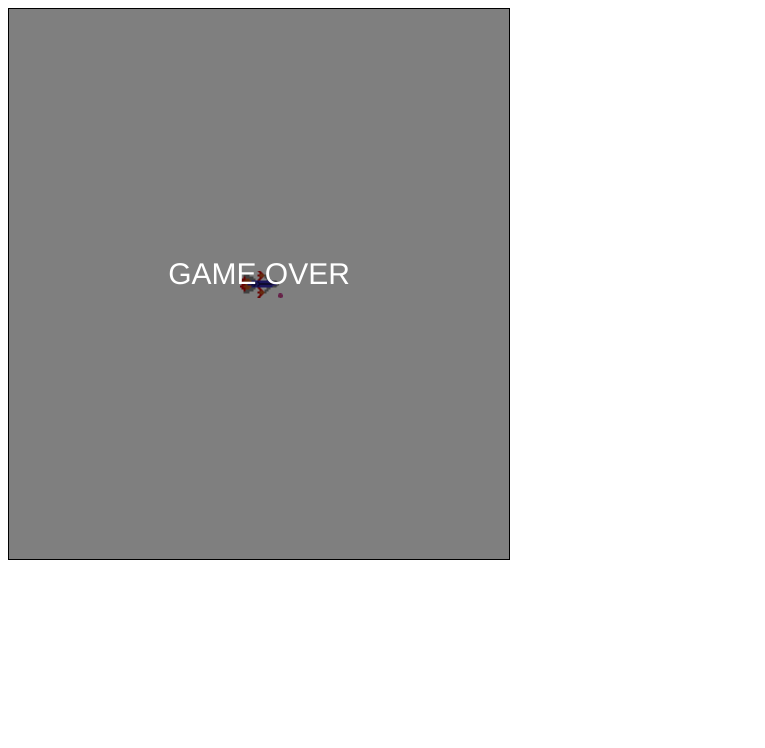
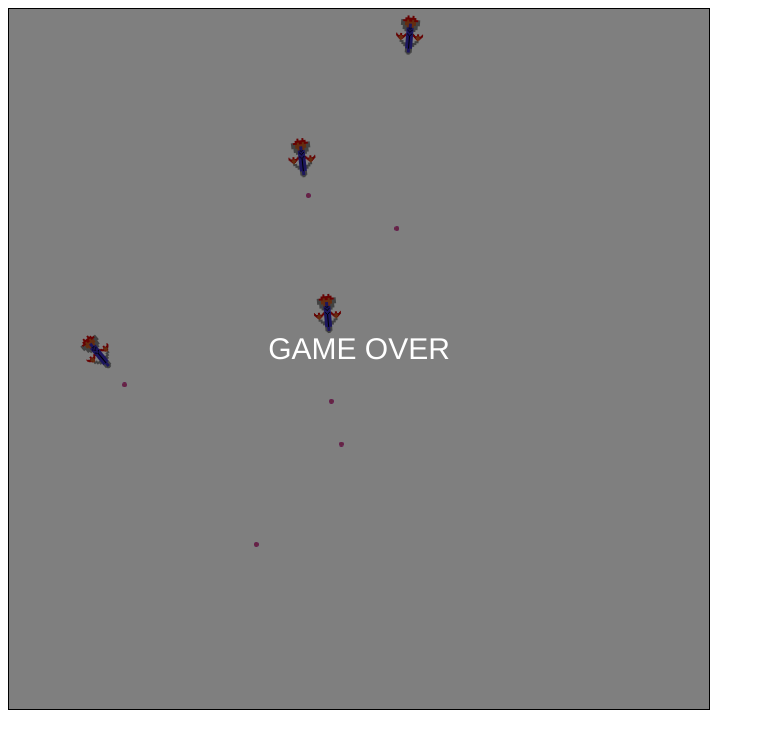
Before and after one commit to mgorzelsky/mgorzelsky.github.io, a website built with Parcel: page index.html in a window 1280 px wide. Shown: the whole page, without its empty margins (0-765 px from the left). Built offline with nearby package versions, Linux system fonts and the light colour scheme.

Commit message:
Now with comments

```diff
--- a/index.html
+++ b/index.html
@@ -19,7 +19,7 @@
     <img id="img_playerShip" src="assets/images/PlayerShip.png" />
     <img id="img_enemyFighter" src="assets/images/EnemyFighter.png" />
 
-    <canvas id="gameScreen" width="500" height="550"></canvas>
+    <canvas id="gameScreen" width="700" height="700"></canvas>
 
     <script type="module" src="src/index.js"></script>
   </body>
--- a/src/enemyfighter.js
+++ b/src/enemyfighter.js
@@ -13,18 +13,18 @@ export default class EnemyFighter {
     }
     this.width = 39;
     this.height = 27;
+
     // This position representes the top left corner of the ship image. It HAS to stay constant (unless ship movement
-    // instead of just rotating is introduced. Then everything needs to be re-worked,)
+    // is introduced; then everything needs to be re-worked,)
     this.position = {
-      x: game.gameWidth / 2 - this.width / 2,
-      y: game.gameHeight / 2 - this.height / 2
-      // x: Math.floor(Math.random() * game.gameWidth),
-      // y: Math.floor(Math.random() * (game.gameHeight / 2))
+      x: Math.random() * (game.gameWidth - 50),
+      y: Math.random() * (game.gameHeight - 150)
     };
     this.center = {
       x: this.position.x + this.width / 2,
       y: this.position.y + this.height / 2
     }
+    // The original 4 corners to to be remembered so that the hitbox rotation is based off of a constant value.
     this.originalRearLeftCorner = {
       x: this.position.x,
       y: this.position.y
@@ -41,7 +41,7 @@ export default class EnemyFighter {
       x: this.position.x + this.width,
       y: this.position.y + this.height
     }
-
+    // The actual corner coordinates of the hitbox.
     this.rearLeftCorner = {
       x: this.originalRearLeftCorner.x,
       y: this.originalRearLeftCorner.y
@@ -59,50 +59,52 @@ export default class EnemyFighter {
       y: this.originalFrontRightCorner.y
     }
 
-    this.maxSpeed = 3;
-    this.speed = {
+    this.markedForDeletion = false;
+
+    this.projectileSpeed = 50;
+    this.fireVector = {
       x: 0,
       y: 0
     }
-
-    this.markedForDeletion = false;
-
-    this.projectileSpeed = 70;
-    this.fireVector = {
-      x: 0,
-      y: 70
-    }
-    //find the origin point of the projectile in the default position (facing right), offset to draw from the top right corner
+    //Set the default origin point of the projectile.
     this.projectileOriginPoint = {
-      x: this.position.x + this.width + 3 - 5 / 2,
-      y: this.position.y + this.height / 2 - 5 / 2
+      x: ((this.frontLeftCorner.x + this.frontRightCorner.x) / 2) + this.shipSlope.x,
+      y: ((this.frontLeftCorner.y + this.frontRightCorner.y) / 2) + this.shipSlope.y
     };
 
-    this.fireRate = 50;
-    this.count = 1;
+    // fireRate is the number the count has to get to before the ship fires. All ships fire at different times by
+    // randomizing the starting number of the count.
+    this.fireRate = 70;
+    this.count = Math.floor(Math.random() * this.fireRate);
   }
 
+  // First find the vector (slope of a line) from the projectile origin and normalize it with the magnitude (line c in a triangle).
+  // Also calculate the angle of rotation the ship needs to undergo to track the player
   TrackPlayer() {
-    this.fireVector.x = this.game.ship.center.x - this.projectileOriginPoint.x; // a
-    this.fireVector.y = this.game.ship.center.y - this.projectileOriginPoint.y; // b
+    this.fireVector.x = this.game.ship.center.x - this.projectileOriginPoint.x; // x
+    this.fireVector.y = this.game.ship.center.y - this.projectileOriginPoint.y; // y
 
     let magnitude = Math.sqrt(Math.pow(this.fireVector.x, 2) + Math.pow(this.fireVector.y, 2)); // c
-
-    // angle B
-    //Calculate angle from enemy fighter to player in radians
-    this.angle = this.CalculateOrientation();
 
     //Normalized values so that projectiles move the same speed regardless of distance to the target.
     this.fireVector.x = (this.fireVector.x / magnitude) * this.projectileSpeed;
     this.fireVector.y = (this.fireVector.y / magnitude) * this.projectileSpeed;
+
+    // angle XCY
+    //Calculate angle from enemy fighter to player in radians
+    this.angle = this.CalculateOrientation();
   }
 
+  // recalculate the slope from the center of the ship, then use the length of all 3 sides to find the
+  // angle. Save the normalized slope to use it to find the location of the projectile origin point later.
   CalculateOrientation() {
-    let sideX = this.game.ship.center.x - this.center.x; // a
-    let sideY = this.game.ship.center.y - this.center.y; // b
+    let sideX = this.game.ship.center.x - this.center.x; // x
+    let sideY = this.game.ship.center.y - this.center.y; // y
     let sideC = Math.sqrt(Math.pow(sideX, 2) + Math.pow(sideY, 2)); // c
     this.shipSlope.x = sideX / sideC;
     this.shipSlope.y = sideY / sideC;
+
+    // THIS CHECK ENSURES NO DIVIDING BY ZERO
     if (sideX === 0 || sideC === 0) {
       return 0;
     }
@@ -123,8 +125,12 @@ export default class EnemyFighter {
   RotateHitbox(x, y) {
     let newX = 0;
     let newY = 0;
+    // Reset the origin to rotate around to the center of the rotating object
     let tempX = x - this.center.x;
     let tempY = y - this.center.y;
+
+    // If the player ship is higher on the coordinate plane than the enemy ship the angle needs to be increased by
+    // PI radians (180 degrees) as the math can only account for up to 180degrees on its own.
     if (this.center.y < this.game.ship.center.y) {
       newX = tempX * Math.cos(this.angle) - tempY * Math.sin(this.angle);
       newY = tempY * Math.cos(this.angle) + tempX * Math.sin(this.angle);
@@ -133,6 +139,7 @@ export default class EnemyFighter {
       newX = tempX * Math.cos(this.angle + Math.PI) - tempY * Math.sin(this.angle + Math.PI);
       newY = tempY * Math.cos(this.angle + Math.PI) + tempX * Math.sin(this.angle + Math.PI);
     }
+    // move the origin back to its original location
     newX += this.center.x;
     newY += this.center.y;
     return [newX, newY]
@@ -158,25 +165,20 @@ export default class EnemyFighter {
     }
     ctx.translate(-this.center.x, -this.center.y);
 
-    ctx.fillRect(this.rearLeftCorner.x, this.rearLeftCorner.y, 1, 1);
-    ctx.fillRect(this.rearRightCorner.x, this.rearRightCorner.y, 1, 1);
-    ctx.fillRect(this.frontLeftCorner.x, this.frontLeftCorner.y, 1, 1);
-    ctx.fillRect(this.frontRightCorner.x, this.frontRightCorner.y, 1, 1);
+    // // These are used to visualize the corners of the ship's hitbox
+    // ctx.fillRect(this.rearLeftCorner.x, this.rearLeftCorner.y, 1, 1);
+    // ctx.fillRect(this.rearRightCorner.x, this.rearRightCorner.y, 1, 1);
+    // ctx.fillRect(this.frontLeftCorner.x, this.frontLeftCorner.y, 1, 1);
+    // ctx.fillRect(this.frontRightCorner.x, this.frontRightCorner.y, 1, 1);
   }
 
+  // Update all the positional data of the ship and decided if it is time for it to fire yet.
   Update(deltaTime) {
     this.TrackPlayer();
     [this.rearLeftCorner.x, this.rearLeftCorner.y] = this.RotateHitbox(this.originalRearLeftCorner.x, this.originalRearLeftCorner.y);
     [this.rearRightCorner.x, this.rearRightCorner.y] = this.RotateHitbox(this.originalRearRightCorner.x, this.originalRearRightCorner.y);
     [this.frontLeftCorner.x, this.frontLeftCorner.y] = this.RotateHitbox(this.originalFrontLeftCorner.x, this.originalFrontLeftCorner.y);
     [this.frontRightCorner.x, this.frontRightCorner.y] = this.RotateHitbox(this.originalFrontRightCorner.x, this.originalFrontRightCorner.y);
-
-    if (this.position.x < 0) this.position.x = 0;
-    if (this.position.x + this.width > this.game.gameWidth)
-      this.position.x = this.game.gameWidth - this.width;
-    if (this.position.y < 0) this.position.y = 0;
-    if (this.position.y + this.height > this.game.gameHeight)
-      this.position.y = this.game.gameHeight - this.height;
 
     this.projectileOriginPoint = {
       x: ((this.frontLeftCorner.x + this.frontRightCorner.x) / 2) + this.shipSlope.x,
--- a/src/game.js
+++ b/src/game.js
@@ -15,15 +15,15 @@ export default class Game {
   constructor(gameWidth, gameHeight) {
     this.gameWidth = gameWidth;
     this.gameHeight = gameHeight;
-
-    this.enemyFighters = [];
   }
 
+  // Initialize all of the starting parameters and create all of the objects.
   Start() {
     this.gameState = GAME_STATE.RUNNING;
 
+    this.enemyFighters = [];
     this.ship = new Ship(this);
-    for (let i = 0; i < 1; i++) {
+    for (let i = 0; i < 4; i++) {
       this.enemyFighters.push(new EnemyFighter(this));
     }
     this.gameObjects = [this.ship];
@@ -31,10 +31,12 @@ export default class Game {
     new InputHandler(this.ship, this);
   }
 
+  // The Game handles all of the objects so any projectiles fired are created here and put into the gameObjects array.
   CreateProjectile(origin) {
     this.gameObjects.push(new Projectile(origin));
   }
 
+  // State updates of all of the objects in the game.
   Update(deltaTime) {
     if (this.gameState === GAME_STATE.PAUSED) return;
     if (this.ship.markedForDeletion) {
@@ -57,6 +59,7 @@ export default class Game {
     );
   }
 
+  // every object on the screen is responsible for drawing itself. This function goes through calls the respective Draw functions.
   Draw(ctx) {
     ctx.clearRect(0, 0, this.gameWidth, this.gameHeight);
     this.gameObjects.forEach(object => object.Draw(ctx));
--- a/src/index.js
+++ b/src/index.js
@@ -3,8 +3,8 @@ import Game from "./game.js";
 let canvas = document.getElementById("gameScreen");
 let ctx = canvas.getContext("2d");
 
-const GAME_WIDTH = 500;
-const GAME_HEIGHT = 550;
+const GAME_WIDTH = 700;
+const GAME_HEIGHT = 700;
 
 let game = new Game(GAME_WIDTH, GAME_HEIGHT);
 game.Start();
--- a/src/projectile.js
+++ b/src/projectile.js
@@ -27,6 +27,8 @@ export default class Projectile {
     this.markedForDeletion = false;
   }
 
+  // Update the positional data of the projectile based on the vector information from the firing object and then check
+  // for collisions with any other game objects.
   Update(deltaTime) {
     this.position.x += this.vector.x / deltaTime;
     this.position.y += this.vector.y / deltaTime;
--- a/src/ship.js
+++ b/src/ship.js
@@ -2,7 +2,7 @@ import { DetectCollision } from "./collisiondetection.js";
 
 export default class Ship {
   constructor(game) {
-    //Tell ship what is in the space
+    //Tell ship what the space looks like
     this.image = document.getElementById("img_playerShip");
 
     this.game = game;
```
